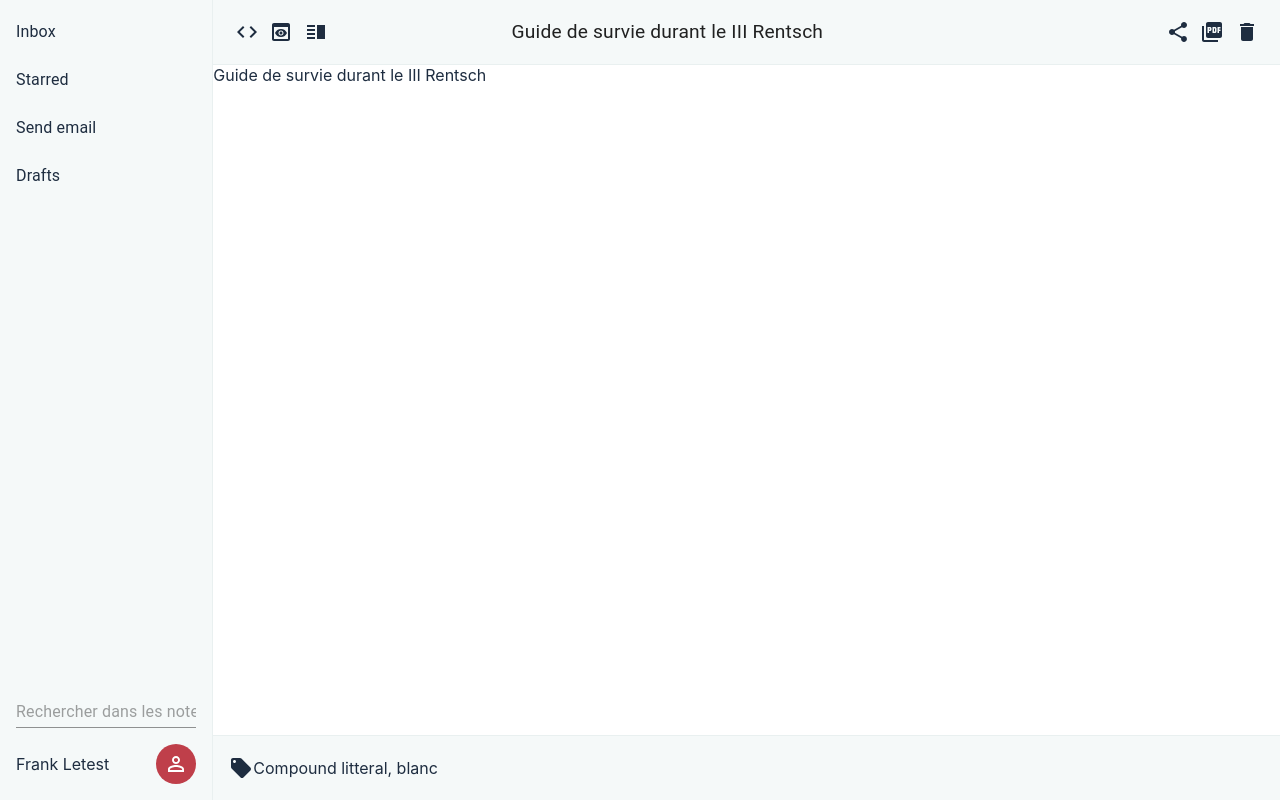
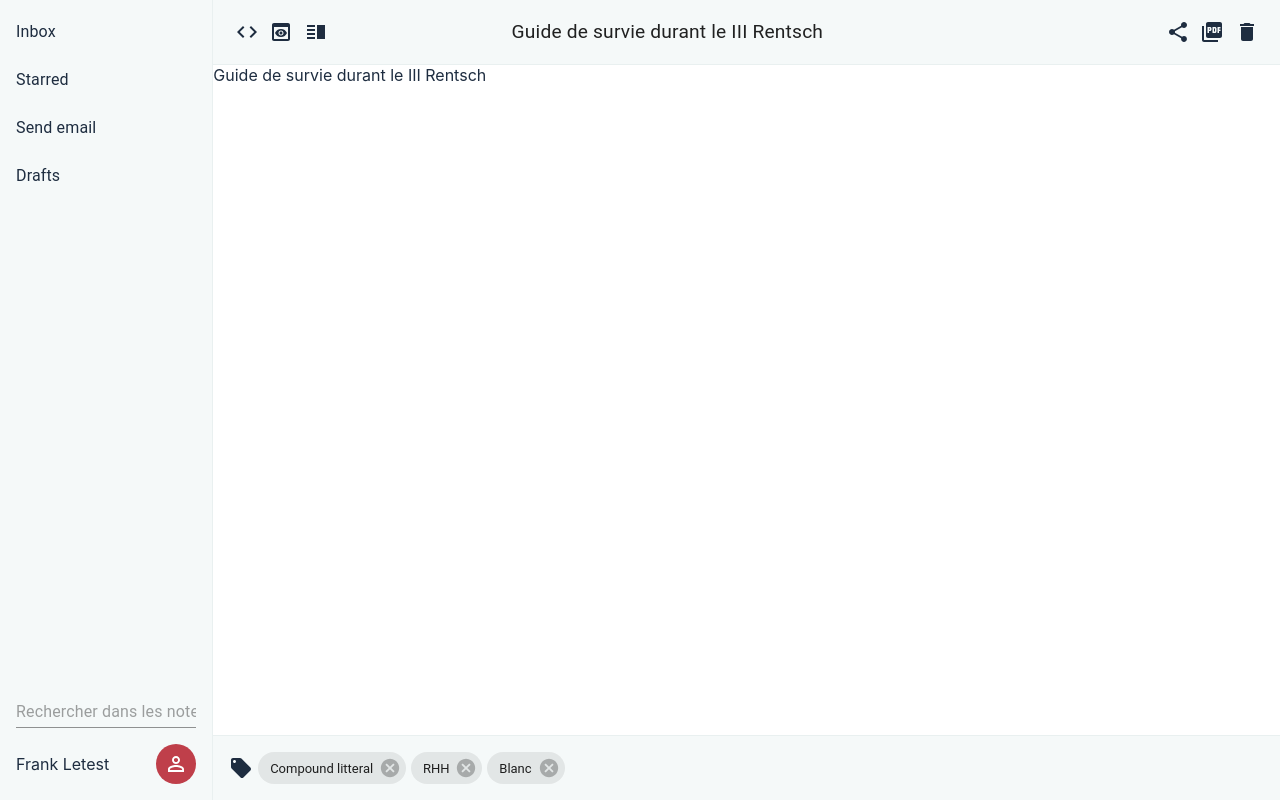
Before and after one commit to Note-thing/frontend, a React (Create React App) app: page / in a window 1280 px wide. Built offline with nearby package versions, Linux system fonts and the light colour scheme.

Commit message:
WIP app_layout

```diff
--- a/src/layout/AppLayout.css
+++ b/src/layout/AppLayout.css
@@ -72,3 +72,6 @@
     width: 30rem;
     font-size: 1.2rem !important;
 }
+.tag-chip{
+    margin-left: 0.3rem !important;
+}
--- a/src/layout/AppLayout.js
+++ b/src/layout/AppLayout.js
@@ -1,6 +1,5 @@
-import { List, ListItem, ListItemText, Grid, Avatar } from "@mui/material";
+import { List, ListItem, ListItemText, Grid, Avatar,Input, Chip } from "@mui/material";
 import "./AppLayout.css";
-import { Input } from "@mui/material";
 import {
     Code,
     Preview,
@@ -10,6 +9,7 @@ import {
     Delete,
     PersonOutline,
     LocalOffer,
+
 } from "@mui/icons-material";
 /**
  * Layout of the application
@@ -18,6 +18,7 @@ import {
  */
 export default function AppLayout(props) {
     const user = {};
+    const tags = ["Compound litteral", "RHH", "Blanc"]
     user.name = "Frank Letest";
     return (
         <Grid container>
@@ -74,7 +75,11 @@ export default function AppLayout(props) {
                         Guide de survie durant le III Rentsch
                     </div>
                     <div className="editor-tag-footer">
-                        <LocalOffer /> Compound litteral, blanc
+                        <LocalOffer />{" "}
+                        {tags.map((tag) => <Chip className="tag-chip"
+                            label={tag}
+                            onDelete={() => console.log("delete" + {tag})}
+                        />)}
                     </div>
                 </main>
             </Grid>
```
